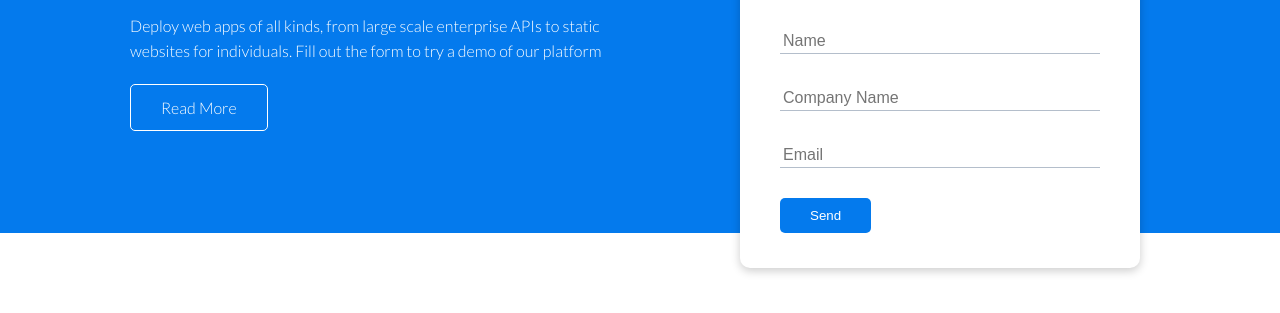
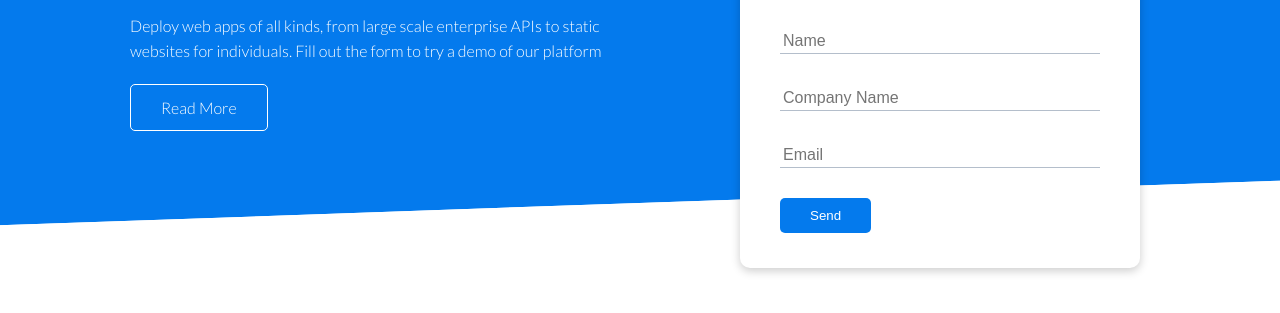
Before and after one commit to ShafiArnob/Webdev-Practice, a plain HTML site: page loruki-responsive Website/index.html in a window 1280 px wide. Shown: the part 237-550 px from the top of the page. Drawn offline with Linux system fonts and the light colour scheme.

Commit message:
before stats area

```diff
--- a/loruki-responsive Website/css/style.css
+++ b/loruki-responsive Website/css/style.css
@@ -126,7 +126,20 @@ img{
 .showcase p{
   margin: 20px 0;
 }
-
+.showcase::before,
+.showcase::after{
+  content: '';
+  position: absolute;
+  height: 100px;
+  bottom: -70px;
+  right: 0;
+  left: 0;
+  background:#fff;
+  transform: skewY(-2deg);
+  -webkit-transform: skewY(-2deg);
+  -moz-transform: skewY(-2deg);
+  -ms-transform: skewY(-2deg);
+}
 .showcase-form{
   position: relative;
   top:60px;
```
Also changed, not shown: loruki-responsive Website/index.html (+2 -0 lines).
